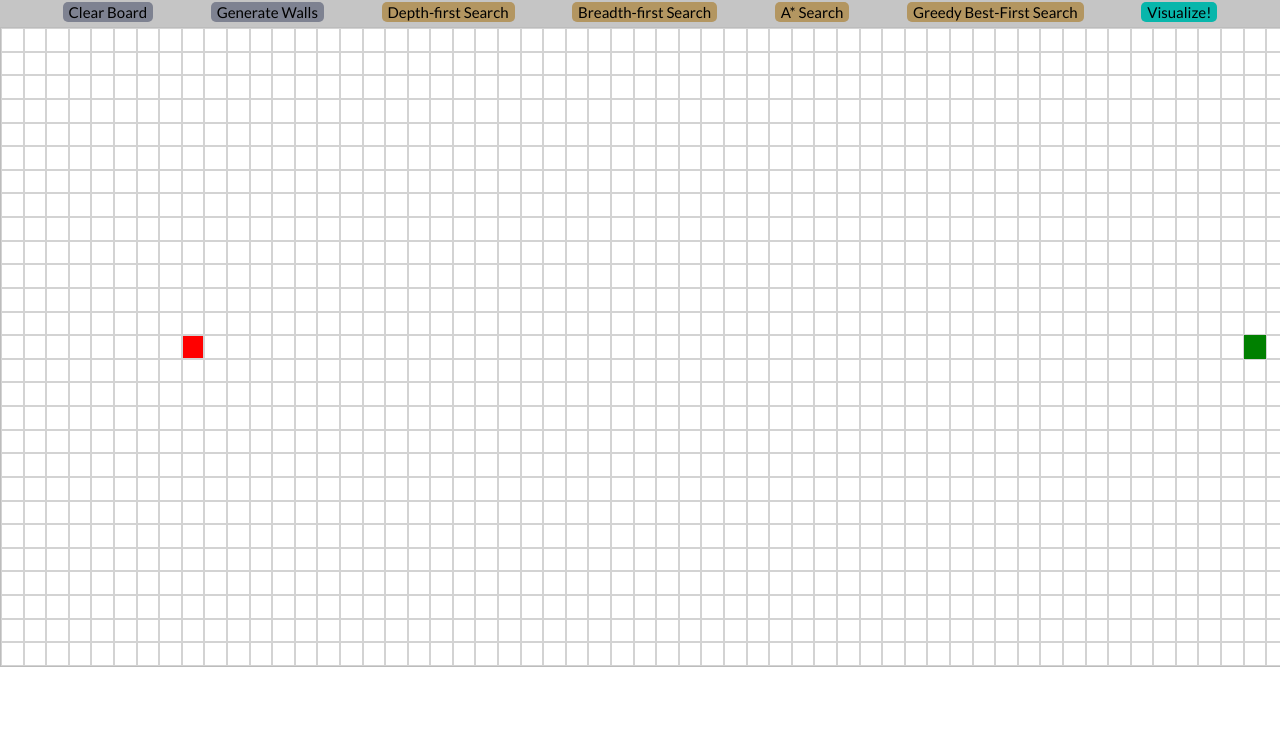
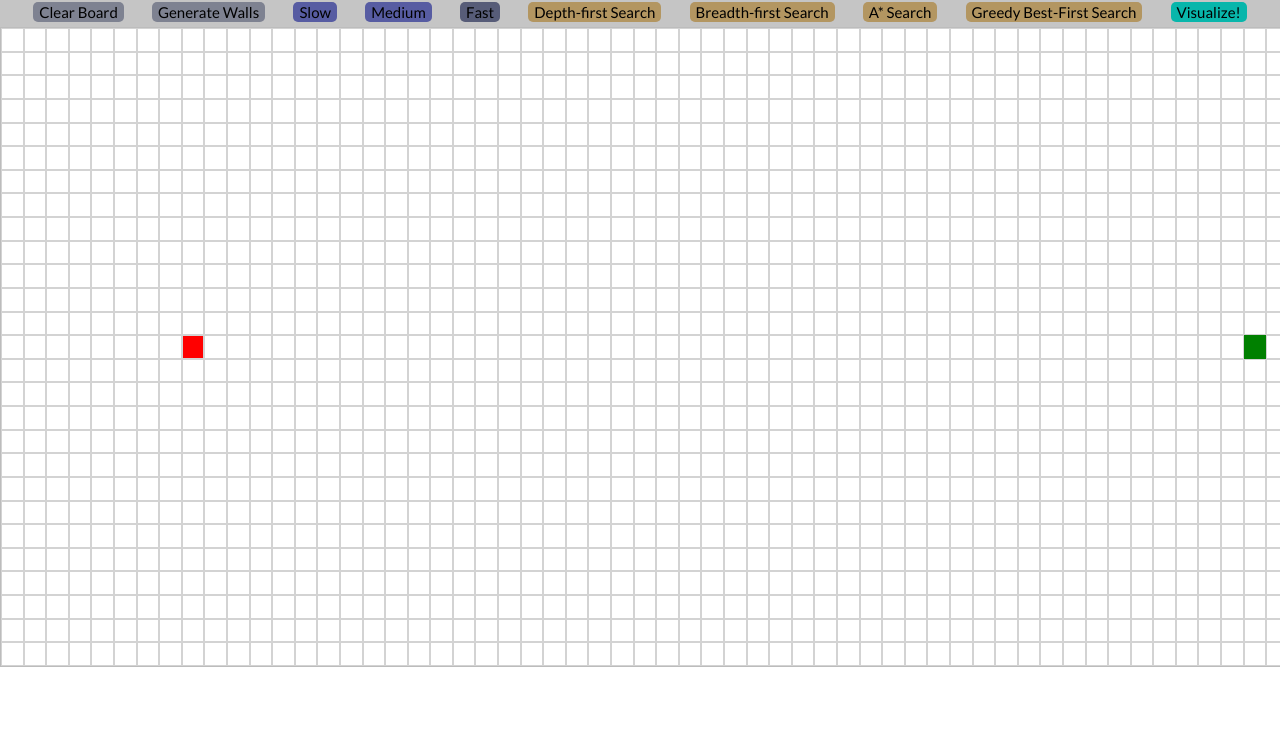
Before and after one commit to BMCARDONA/pathfinding-visualizer, a plain HTML site: page index.html in a window 1280 px wide. Shown: the part 59-800 px from the top of the page. Drawn offline with Linux system fonts and the light colour scheme.

Commit message:
add speed buttons

```diff
--- a/index.html
+++ b/index.html
@@ -15,6 +15,9 @@
   <div class="buttons">
     <button id="clear-board-button">Clear Board</button>
     <button id="generate-random-walls-button">Generate Walls</button>
+    <button id="slow-button">Slow</button>
+    <button id="medium-button">Medium</button>
+    <button id="fast-button">Fast</button>
     <button id="dfsButton">Depth-first Search</button>
     <button id="bfsButton">Breadth-first Search</button>
     <button id="astarButton">A* Search</button>
```
